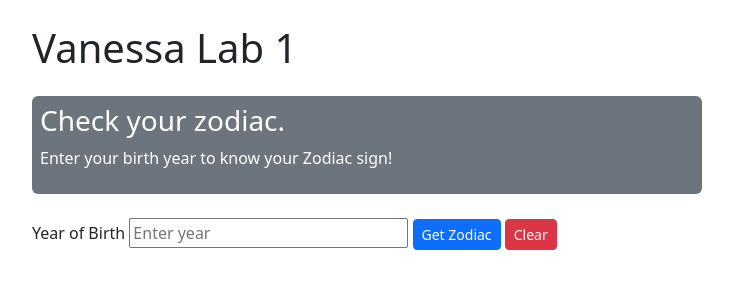
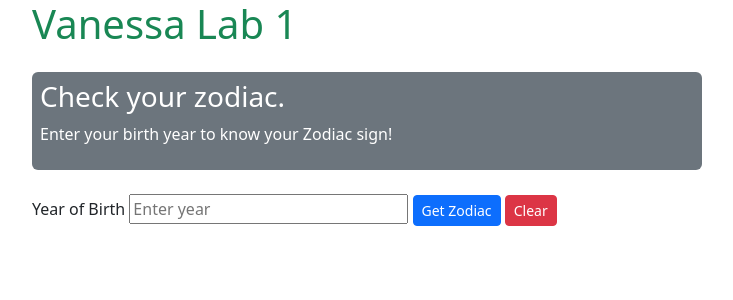
Before and after one commit to svan23/zodiacazure, a PHP site: page / in a window 1280 px wide. Shown: the top 300 px of the page, without its empty margins (50-783 px from the left). Run offline with PHP 8.4, Linux system fonts and the light colour scheme.

Commit message:
name in green

```diff
--- a/index.php
+++ b/index.php
@@ -2,7 +2,7 @@
 <?php $title = 'Home'; ?>
 
 <div class="container">
-    <h1 class="mt-4">Vanessa Lab 1</h1>
+    <h1 class="text-success">Vanessa Lab 1</h1>
     <div class="mt-4 p-2 bg-secondary text-white rounded" style="width: 60%;">
         <h3>Check your zodiac.</h3>
         <p>
```
